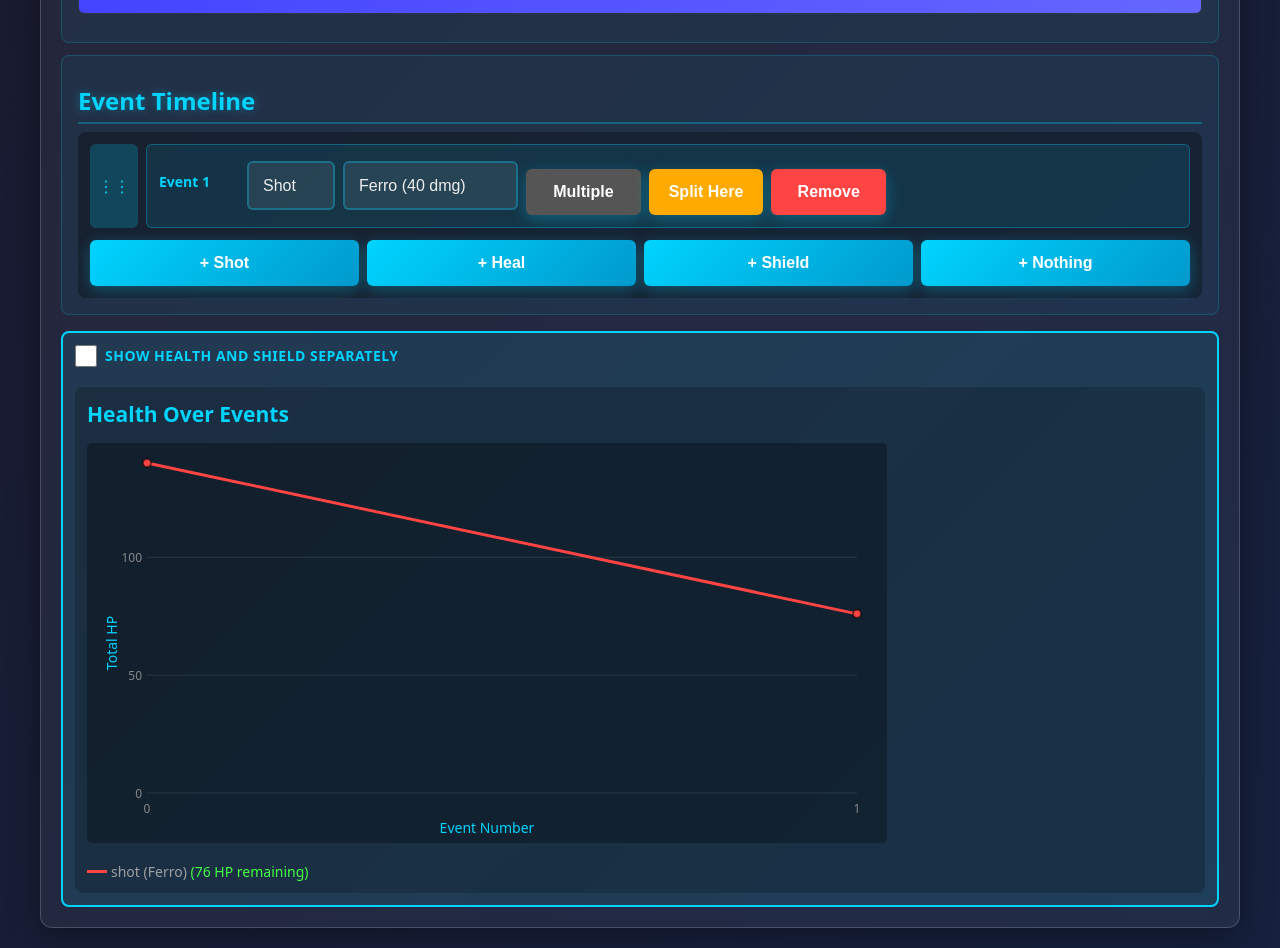
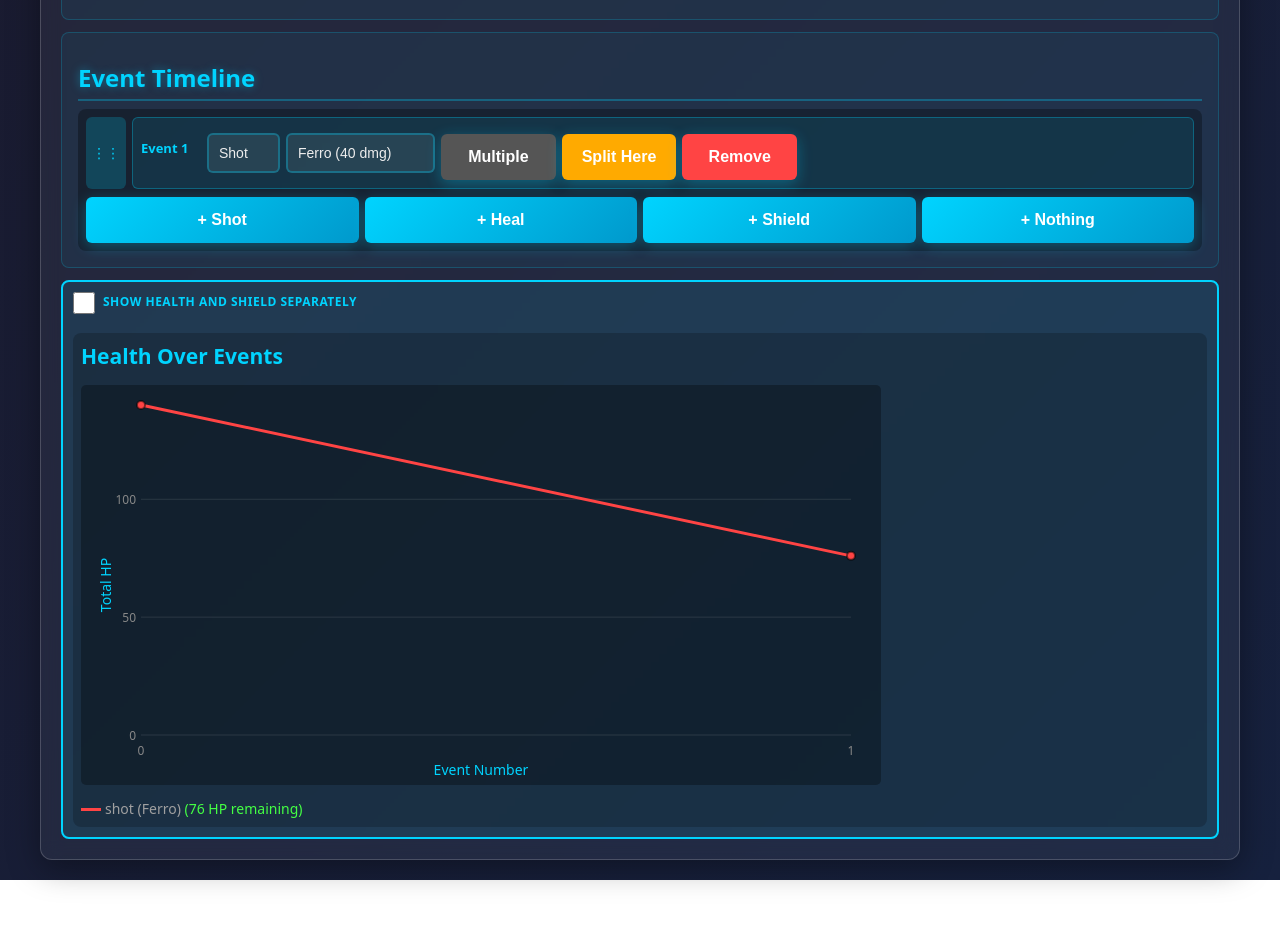
Before and after one commit to Yarden-zamir/arc-raiders-heal-shield-calculator, a React (Vite) app: page / in a window 1280 px wide. Shown: the part 400-1348 px from the top of the page. After the commit the page ends 1280 px from the top, so only its background shows below. Built offline with nearby package versions, Linux system fonts and the light colour scheme.

Commit message:
add update script

```diff
--- a/src/index.css
+++ b/src/index.css
@@ -96,15 +96,15 @@ h2 {
 
 /* Form elements - Mobile optimized */
 .input-group {
-  margin-bottom: var(--spacing-md);
+  margin-bottom: 0.625rem;
 }
 
 label {
   display: block;
-  margin-bottom: var(--spacing-xs);
+  margin-bottom: 0.25rem;
   color: var(--color-text-muted);
   font-weight: 600;
-  font-size: 0.875rem;
+  font-size: 0.75rem;
   letter-spacing: 0.5px;
   text-transform: uppercase;
 }
@@ -113,12 +113,12 @@ select,
 input[type="number"],
 input[type="text"] {
   width: 100%;
-  padding: 0.875rem;
+  padding: 0.625rem;
   background: rgba(255, 255, 255, 0.08);
   border: 2px solid rgba(0, 212, 255, 0.3);
   border-radius: var(--radius-sm);
   color: var(--color-text);
-  font-size: 1rem;
+  font-size: 0.875rem;
   transition: all 0.3s ease;
   cursor: pointer;
   -webkit-appearance: none;
@@ -149,16 +149,16 @@ button {
   background: linear-gradient(135deg, var(--color-primary) 0%, #0099cc 100%);
   color: #fff;
   border: none;
-  padding: 0.75rem 1rem;
+  padding: 0.5rem 0.75rem;
   border-radius: var(--radius-sm);
-  font-size: 0.875rem;
+  font-size: 0.8125rem;
   font-weight: 600;
   cursor: pointer;
   transition: all 0.3s ease;
   box-shadow: 0 4px 15px rgba(0, 212, 255, 0.3);
   position: relative;
   overflow: hidden;
-  min-height: 44px;
+  min-height: 40px;
   touch-action: manipulation;
 }
 
@@ -193,15 +193,15 @@ button:active {
   background: rgba(0, 212, 255, 0.1);
   border: 2px solid var(--color-primary);
   border-radius: var(--radius-md);
-  padding: var(--spacing-md);
-  margin-top: var(--spacing-lg);
+  padding: 0.625rem;
+  margin-top: 0.75rem;
 }
 
 .result-item {
   background: rgba(0, 0, 0, 0.3);
-  padding: var(--spacing-md);
+  padding: 0.5rem;
   border-radius: var(--radius-sm);
-  margin-bottom: var(--spacing-md);
+  margin-bottom: 0.5rem;
   border-left: 4px solid var(--color-primary);
 }
 
@@ -346,28 +346,28 @@ input[type="checkbox"] {
 /* Timeline event styles */
 .timeline-container {
   background: rgba(0, 0, 0, 0.3);
-  padding: var(--spacing-md);
+  padding: 0.5rem;
   border-radius: var(--radius-md);
 }
 
 .timeline-event {
-  margin-bottom: var(--spacing-md);
+  margin-bottom: 0.5rem;
   display: flex;
-  gap: var(--spacing-sm);
+  gap: 0.375rem;
 }
 
 .drag-handle {
   cursor: grab;
-  padding: var(--spacing-sm);
+  padding: 0.375rem;
   background: rgba(0, 212, 255, 0.2);
   border-radius: var(--radius-sm);
   display: flex;
   align-items: center;
   justify-content: center;
   color: var(--color-primary);
-  font-size: 1rem;
+  font-size: 0.875rem;
   user-select: none;
-  min-width: 40px;
+  min-width: 32px;
   transition: all 0.3s ease;
 }
 
@@ -385,41 +385,41 @@ input[type="checkbox"] {
   background: rgba(0, 212, 255, 0.1);
   border: 1px solid rgba(0, 212, 255, 0.3);
   border-radius: var(--radius-sm);
-  padding: var(--spacing-md);
+  padding: 0.5rem;
 }
 
 .event-controls {
   display: flex;
   flex-direction: column;
-  gap: var(--spacing-sm);
+  gap: 0.375rem;
 }
 
 .event-row {
   display: flex;
   align-items: center;
-  gap: var(--spacing-sm);
+  gap: 0.375rem;
   flex-wrap: wrap;
 }
 
 .event-label {
   color: var(--color-primary);
   font-weight: 600;
-  min-width: 80px;
-  font-size: 0.875rem;
+  min-width: 60px;
+  font-size: 0.8125rem;
 }
 
 .event-actions {
   display: grid;
-  grid-template-columns: repeat(auto-fit, minmax(100px, 1fr));
-  gap: var(--spacing-sm);
-  margin-top: var(--spacing-md);
+  grid-template-columns: repeat(auto-fit, minmax(80px, 1fr));
+  gap: 0.375rem;
+  margin-top: 0.5rem;
 }
 
 /* Split event styles */
 .split-event {
   background: rgba(255, 170, 0, 0.1);
   border: 2px dashed rgba(255, 170, 0, 0.5);
-  padding: var(--spacing-md);
+  padding: 0.5rem;
   border-radius: var(--radius-sm);
 }
 
@@ -427,20 +427,20 @@ input[type="checkbox"] {
   display: flex;
   justify-content: space-between;
   align-items: center;
-  margin-bottom: var(--spacing-md);
+  margin-bottom: 0.5rem;
   flex-wrap: wrap;
-  gap: var(--spacing-sm);
+  gap: 0.375rem;
 }
 
 .split-branches {
   display: grid;
-  gap: var(--spacing-md);
-  margin-left: var(--spacing-md);
+  gap: 0.5rem;
+  margin-left: 0.5rem;
 }
 
 .branch-card {
   background: rgba(0, 0, 0, 0.3);
-  padding: var(--spacing-md);
+  padding: 0.5rem;
   border-radius: var(--radius-sm);
   border: 1px solid #888;
 }
@@ -449,23 +449,23 @@ input[type="checkbox"] {
   display: flex;
   align-items: center;
   justify-content: space-between;
-  margin-bottom: var(--spacing-sm);
+  margin-bottom: 0.375rem;
   flex-wrap: wrap;
-  gap: var(--spacing-sm);
+  gap: 0.375rem;
 }
 
 .branch-events {
   display: flex;
   flex-direction: column;
-  gap: var(--spacing-sm);
-  margin-left: var(--spacing-sm);
+  gap: 0.375rem;
+  margin-left: 0.375rem;
 }
 
 .branch-event-item {
   display: flex;
   flex-direction: column;
-  gap: var(--spacing-xs);
-  padding: var(--spacing-sm);
+  gap: 0.25rem;
+  padding: 0.375rem;
   background: rgba(0, 0, 0, 0.2);
   border-radius: var(--radius-sm);
   border: 1px solid #666;
@@ -474,9 +474,9 @@ input[type="checkbox"] {
 /* Graph container */
 .graph-container {
   background: rgba(0, 0, 0, 0.2);
-  padding: var(--spacing-md);
+  padding: 0.5rem;
   border-radius: var(--radius-md);
-  margin-top: var(--spacing-lg);
+  margin-top: 0.75rem;
 }
 
 .graph-wrapper {
@@ -487,15 +487,15 @@ input[type="checkbox"] {
 .graph-legend {
   display: flex;
   flex-wrap: wrap;
-  gap: var(--spacing-sm);
-  margin-top: var(--spacing-md);
+  gap: 0.375rem;
+  margin-top: 0.5rem;
 }
 
 .legend-item {
   display: flex;
   align-items: center;
-  gap: var(--spacing-xs);
-  font-size: 0.75rem;
+  gap: 0.25rem;
+  font-size: 0.6875rem;
 }
 
 .legend-color {
```
Also changed, not shown: 1 other file (tests, documents, lock files or other folders).
